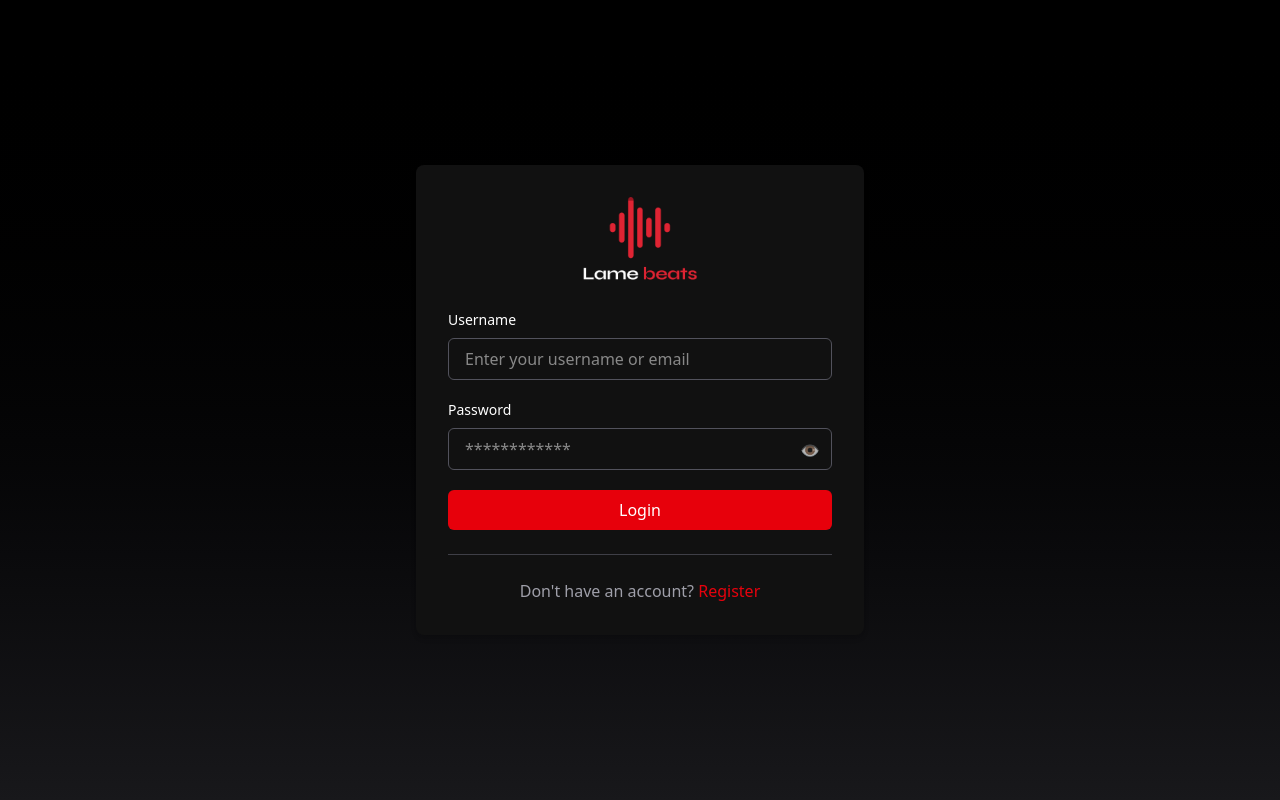
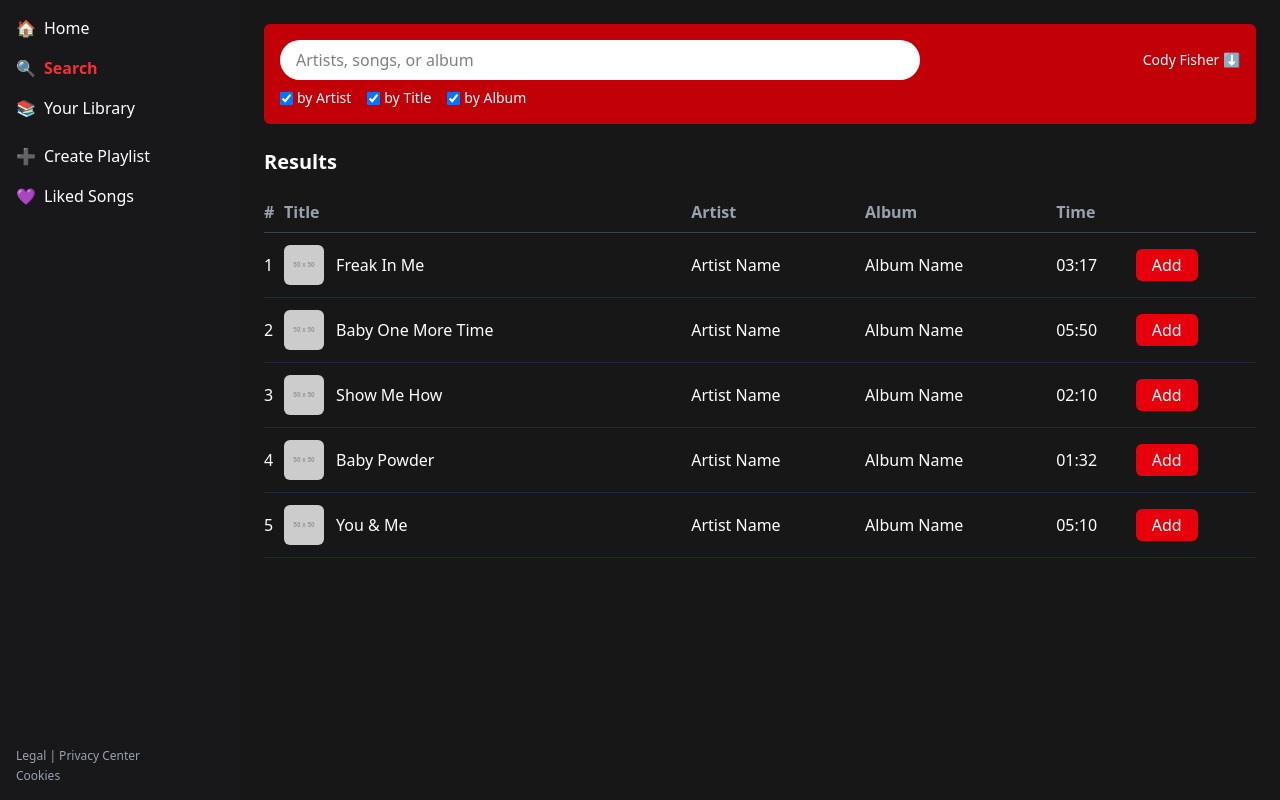
Before and after one commit to Quvonchbek-Qurbonov/lamebeats, a React (Vite) app in the folder frontend/: page / in a window 1280 px wide. Before the commit this address led to /login. Built offline with nearby package versions, Linux system fonts and the light colour scheme.

Commit message:
search-result page creaated

```diff
--- a/frontend/src/App.jsx
+++ b/frontend/src/App.jsx
@@ -1,35 +1,15 @@
 import React from "react";
-import {BrowserRouter as Router, Routes, Route} from "react-router-dom";
-import Onboarding from "./pages/auth/Onboarding.jsx";
-import Register from "./pages/auth/Register.jsx";
-import Login from "./pages/auth/Login.jsx";
-import Logout from "./pages/auth/Logout.jsx";
-import AdminMainPage from "./pages/admin/AdminMainPage.jsx";
-import PrivateRoute from "./components/PrivateRoute.jsx";
+import { BrowserRouter as Router, Routes, Route } from "react-router-dom";
+import SearchResult from "./pages/admin/search-result.jsx";
 
-const App = () => {
+function App() {
     return (
         <Router>
             <Routes>
-                {/* Public Routes */}
-                <Route path="/" element={<Onboarding />} />
-                <Route path="/onboarding" element={<Onboarding />} />
-                <Route path="/register" element={<Register />} />
-                <Route path="/login" element={<Login />} />
-                <Route path="/logout" element={<Logout />} />
-
-                {/* Private Routes */}
-                <Route
-                    path="/admin"
-                   element={
-                    <PrivateRoute>
-                        <AdminMainPage />
-                    </PrivateRoute>
-                   }
-                />
+                <Route path="/" element={<SearchResult />} />
             </Routes>
         </Router>
     );
-};
+}
 
-export default App
+export default App;
--- /dev/null
+++ b/frontend/src/pages/admin/search-result.jsx
@@ -0,0 +1,97 @@
+import React from 'react';
+
+const SearchResult = () => {
+    const tracks = [
+        { id: 1, title: 'Freak In Me', artist: 'Artist Name', album: 'Album Name', time: '03:17', img: 'https://via.placeholder.com/50' },
+        { id: 2, title: 'Baby One More Time', artist: 'Artist Name', album: 'Album Name', time: '05:50', img: 'https://via.placeholder.com/50' },
+        { id: 3, title: 'Show Me How', artist: 'Artist Name', album: 'Album Name', time: '02:10', img: 'https://via.placeholder.com/50' },
+        { id: 4, title: 'Baby Powder', artist: 'Artist Name', album: 'Album Name', time: '01:32', img: 'https://via.placeholder.com/50' },
+        { id: 5, title: 'You & Me', artist: 'Artist Name', album: 'Album Name', time: '05:10', img: 'https://via.placeholder.com/50' },
+    ];
+
+    return (
+        <div className="flex h-screen text-white bg-black">
+            {/* Sidebar */}
+            <aside className="w-60 bg-zinc-900 p-4 flex flex-col justify-between">
+                <div>
+                    <ul className="space-y-4">
+                        <li className="flex items-center gap-2 text-white"><span>🏠</span> <span>Home</span></li>
+                        <li className="flex items-center gap-2 text-red-500 font-bold"><span>🔍</span> <span>Search</span></li>
+                        <li className="flex items-center gap-2 text-white"><span>📚</span> <span>Your Library</span></li>
+                        <li className="flex items-center gap-2 text-white mt-6"><span>➕</span> <span>Create Playlist</span></li>
+                        <li className="flex items-center gap-2 text-white"><span>💜</span> <span>Liked Songs</span></li>
+                    </ul>
+                </div>
+                <div className="text-xs text-gray-400 space-y-1">
+                    <p>Legal | Privacy Center</p>
+                    <p>Cookies</p>
+                </div>
+            </aside>
+
+            {/* Main content */}
+            <main className="flex-1 p-6 bg-neutral-900">
+                {/* Search Header */}
+                <div className="bg-red-700 p-4 rounded-md mb-6">
+                    <div className="flex items-center justify-between mb-2">
+                        <input
+                            type="text"
+                            placeholder="Artists, songs, or album"
+                            className="w-2/3 px-4 py-2 rounded-full text-black bg-white"
+                        />
+                        <div className="text-sm font-medium">Cody Fisher ⬇️</div>
+                    </div>
+                    <div className="flex space-x-4 text-sm">
+                        <label className="flex items-center gap-1">
+                            <input type="checkbox" defaultChecked />
+                            by Artist
+                        </label>
+                        <label className="flex items-center gap-1">
+                            <input type="checkbox" defaultChecked />
+                            by Title
+                        </label>
+                        <label className="flex items-center gap-1">
+                            <input type="checkbox" defaultChecked />
+                            by Album
+                        </label>
+                    </div>
+                </div>
+
+                {/* Results Table */}
+                <div>
+                    <h2 className="text-xl font-semibold mb-4">Results</h2>
+                    <table className="w-full table-auto text-left">
+                        <thead>
+                        <tr className="text-gray-400 border-b border-gray-700">
+                            <th className="py-2">#</th>
+                            <th className="py-2">Title</th>
+                            <th className="py-2">Artist</th>
+                            <th className="py-2">Album</th>
+                            <th className="py-2">Time</th>
+                            <th className="py-2"></th>
+                        </tr>
+                        </thead>
+                        <tbody>
+                        {tracks.map((track) => (
+                            <tr key={track.id} className="border-b border-gray-800 hover:bg-zinc-800">
+                                <td className="py-3">{track.id}</td>
+                                <td className="flex items-center gap-3 py-3">
+                                    <img src={track.img} alt="" className="w-10 h-10 rounded-md" />
+                                    {track.title}
+                                </td>
+                                <td className="py-3">{track.artist}</td>
+                                <td className="py-3">{track.album}</td>
+                                <td className="py-3">{track.time}</td>
+                                <td className="py-3">
+                                    <button className="bg-red-600 hover:bg-red-700 px-4 py-1 rounded-md">Add</button>
+                                </td>
+                            </tr>
+                        ))}
+                        </tbody>
+                    </table>
+                </div>
+            </main>
+        </div>
+    );
+};
+
+export default SearchResult;
```
